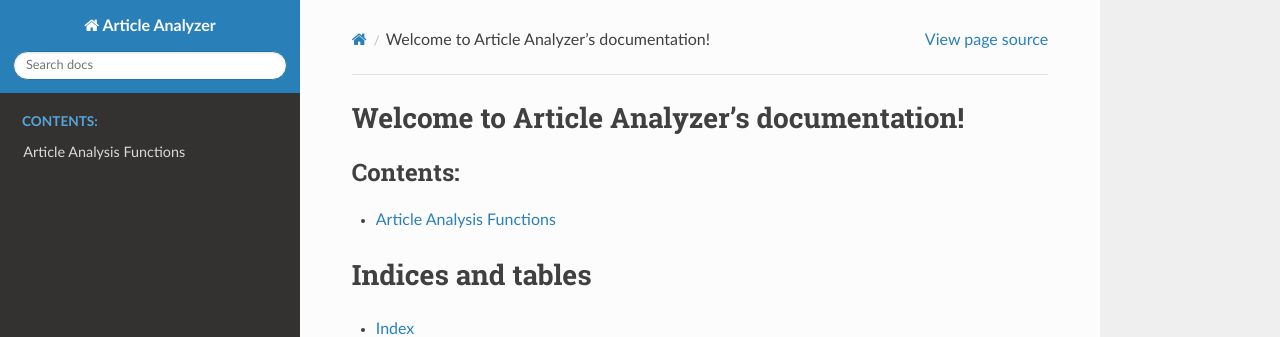
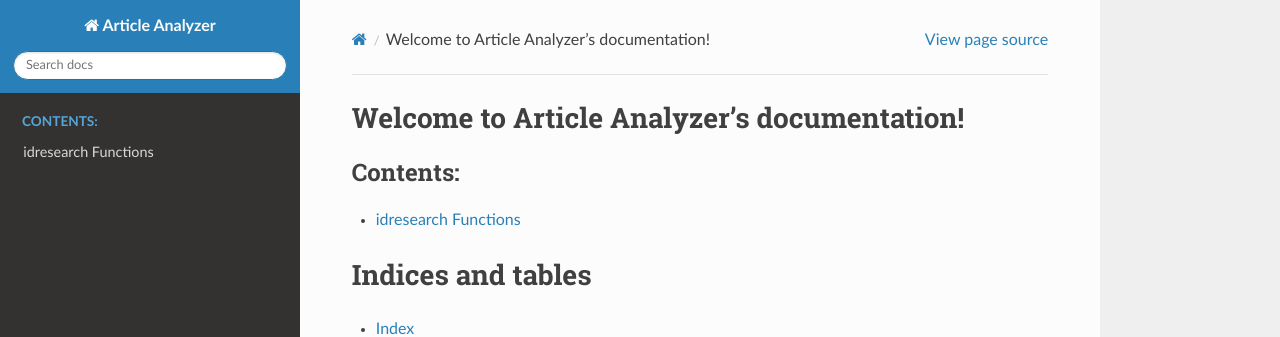
Before and after one commit to nairakhils/articleanalyzer, a Sphinx documentation site: the page built from docs/index.rst, in a window 1280 px wide. Shown: the top 337 px of the page. Built offline with Sphinx 7.4.7 and the Read the Docs theme 2.0.0, drawn with Linux system fonts in a browser that asks for light colours.

Commit message:
Update artanalyze.rst

```diff
--- a/docs/artanalyze.rst
+++ b/docs/artanalyze.rst
@@ -1,9 +1,9 @@
 .. _textanalyzer:
 
-Article Analysis Functions
+idresearch Functions
 ===========================
 
 Functions to obtain article recommendations from SemanticScholar AI API and Text Analysis using Natural Language Processing.
 
-.. automodule:: artanalyze
+.. automodule:: idresearch
    :members:
```
